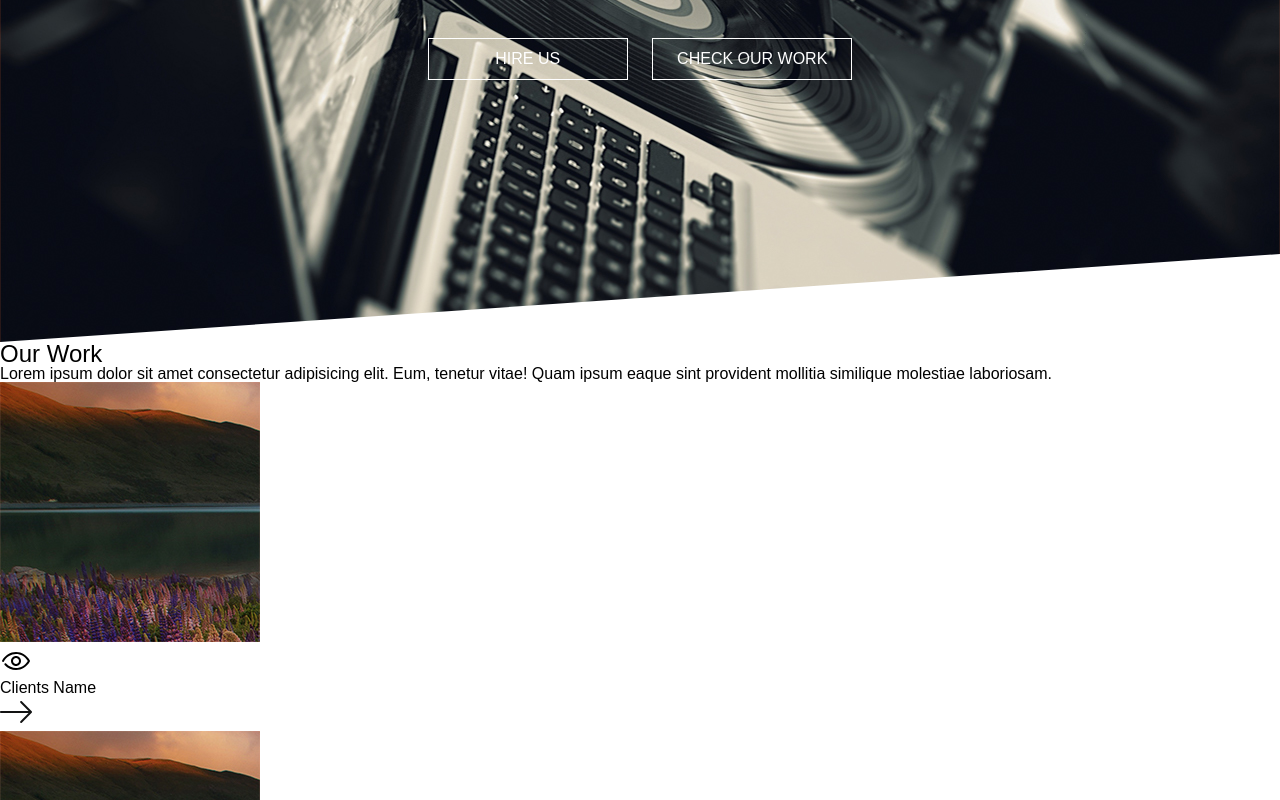
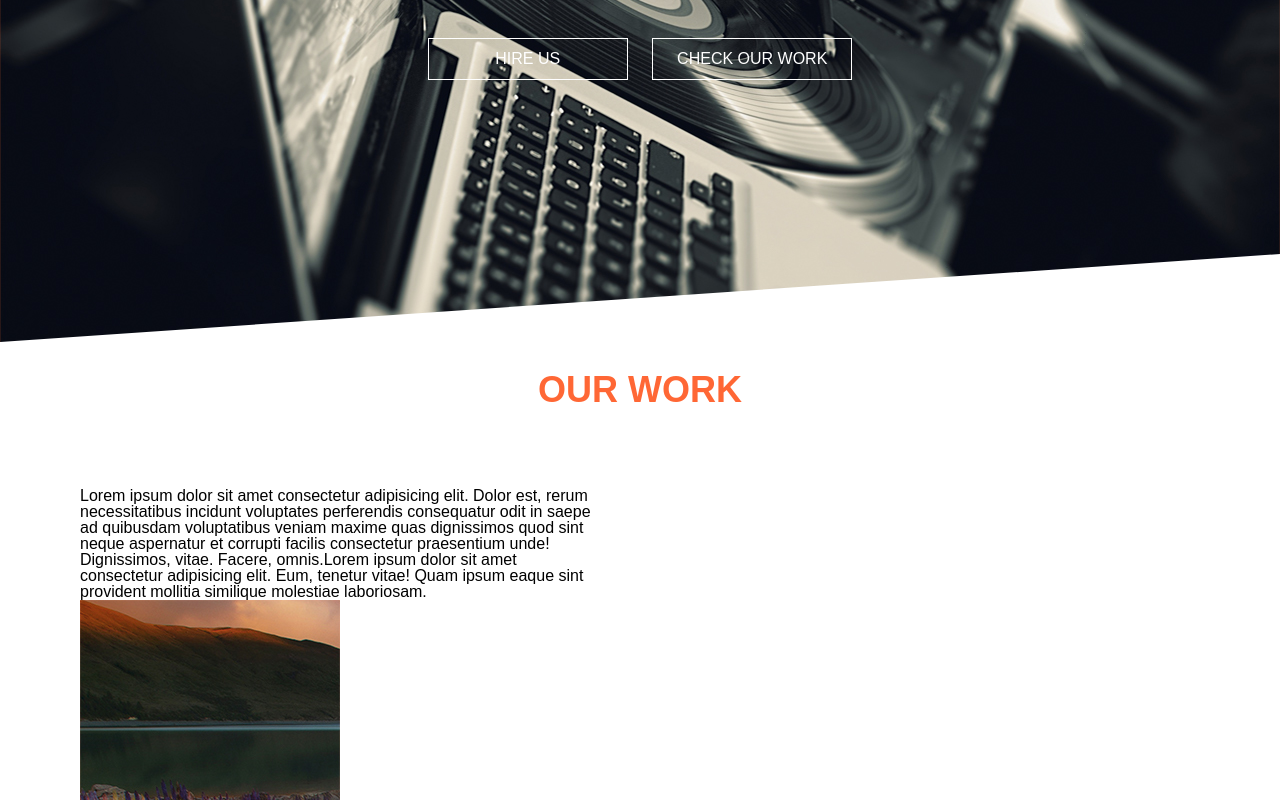
Before and after one commit to mitrovicbojan/vi-test, a plain HTML site: page index.html in a window 1280 px wide. Shown: the part 458-1258 px from the top of the page. Drawn offline with Linux system fonts and the light colour scheme; a script that the page names is missing.

Commit message:
our work

```diff
--- a/index.html
+++ b/index.html
@@ -40,7 +40,7 @@
             <div class="container">
                 <div class="row">
                     <div class="image">
-                        <p>Lorem ipsum dolor sit amet consectetur adipisicing elit. Eum, tenetur vitae! Quam ipsum eaque sint provident mollitia similique molestiae laboriosam.</p>
+                        <p>Lorem ipsum dolor sit amet consectetur adipisicing elit. Dolor est, rerum necessitatibus incidunt voluptates perferendis consequatur odit in saepe ad quibusdam voluptatibus veniam maxime quas dignissimos quod sint neque aspernatur et corrupti facilis consectetur praesentium unde! Dignissimos, vitae. Facere, omnis.Lorem ipsum dolor sit amet consectetur adipisicing elit. Eum, tenetur vitae! Quam ipsum eaque sint provident mollitia similique molestiae laboriosam.</p>
                     </div>
                     <div class="image">
                         <img src="/dist/img/work-thumbnail.jpg" alt="our work">
--- a/scss/_work.scss
+++ b/scss/_work.scss
@@ -1,3 +1,27 @@
+.work {
+    h1 {
+        display: flex;
+        align-items: center;
+        justify-content: center;
+        font-size: 36px;
+        text-transform: uppercase;
+        font-weight: 900;
+        color: $orange-color;
+        margin: 30px;
+    }
+}
+
+
+
 .container {
+    margin: 50px;
+    display: grid;
+    grid-template-columns: repeat(auto-fit, minmax(400px, 1fr));
+    gap: 20px;
+
+    .row {
+        display: grid;
+        margin: 30px;
+    }
 
 }
```
Also changed, not shown: dist/css/style.css, 1 other file.
